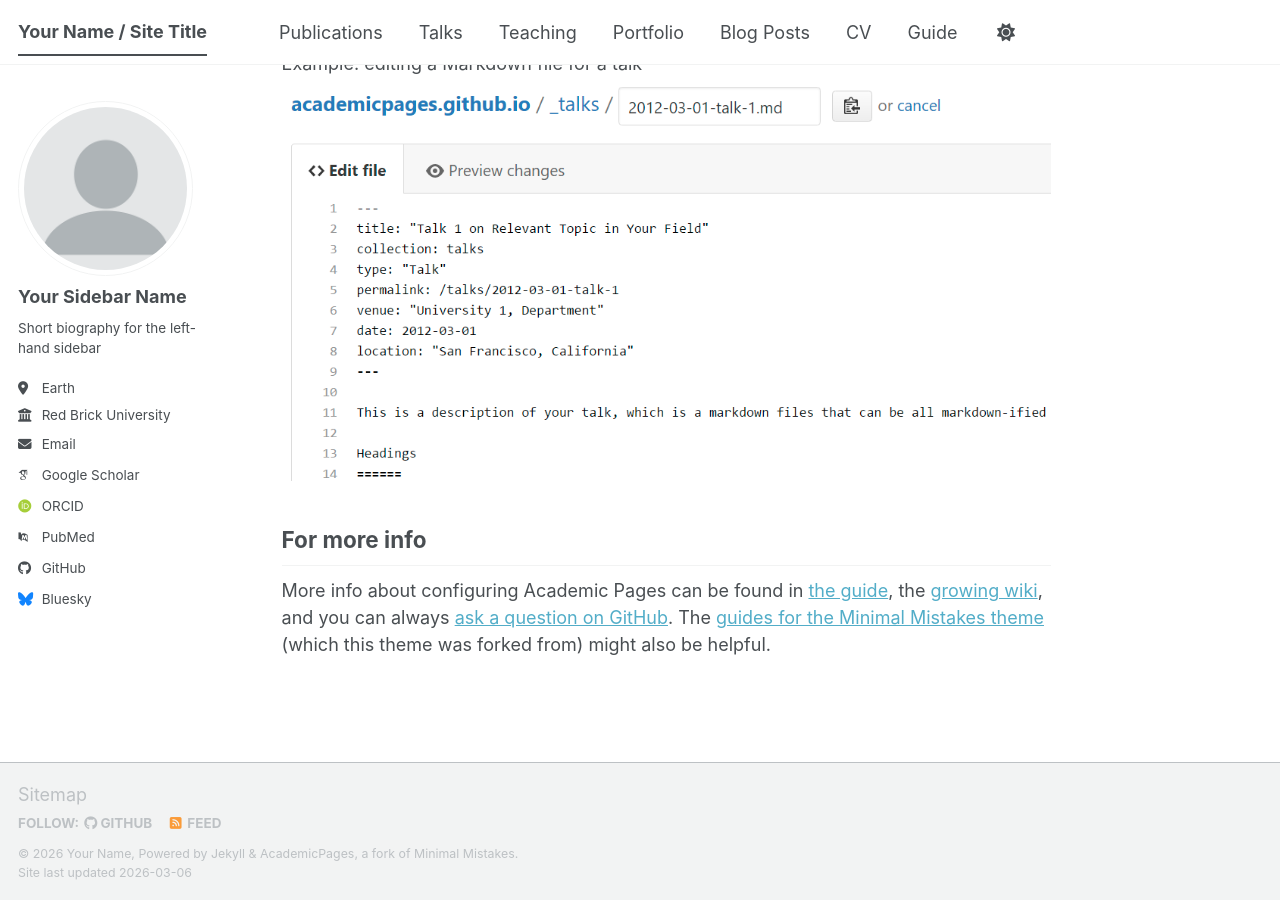
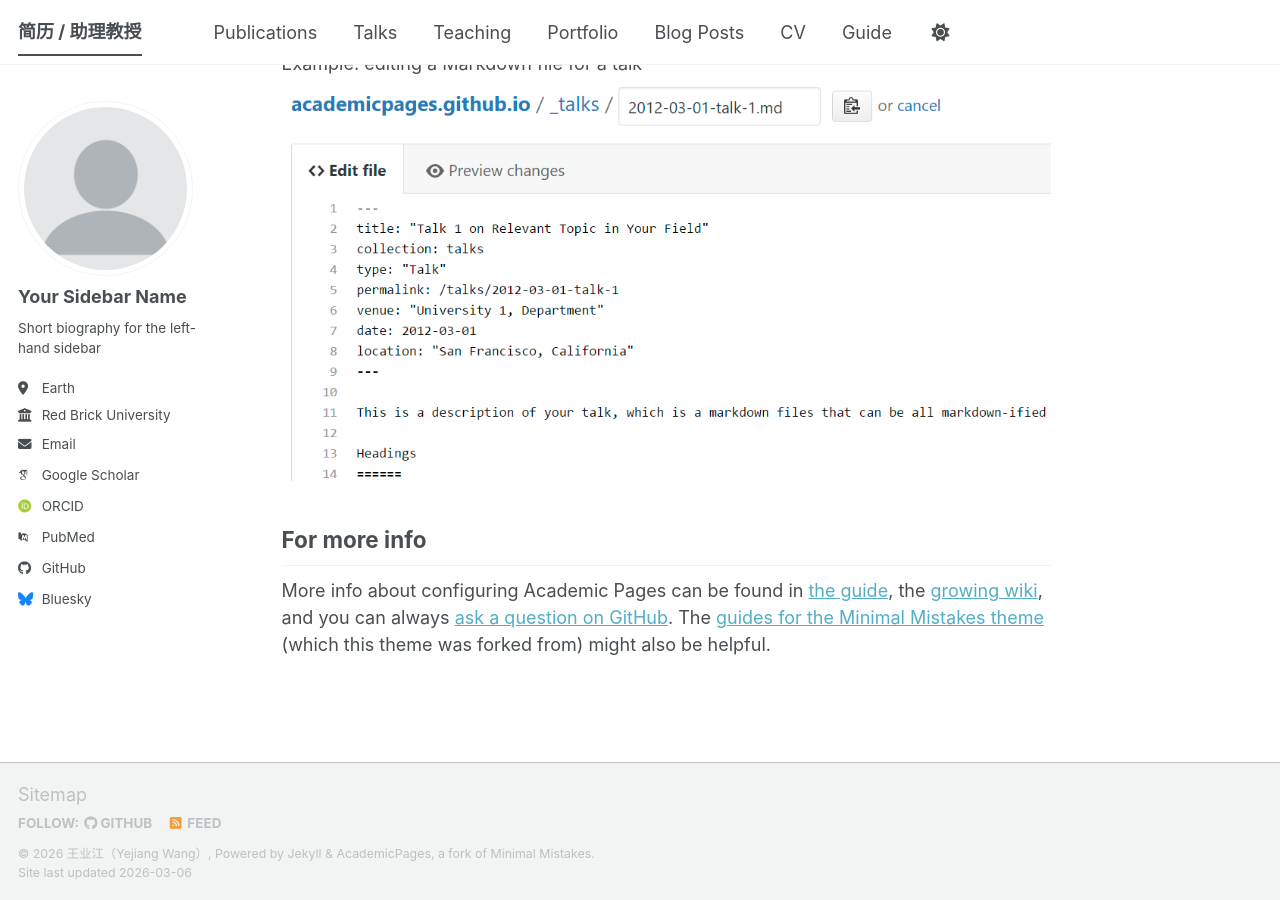
Before and after one commit to wyejiang/wyejiang.github.io, a Jekyll site: the page built from _pages/about.md, in a window 1280 px wide and 900 px high, scrolled down 2720 px. Built offline with Jekyll 4.4.1, drawn with Linux system fonts in a browser that asks for light colours; some web fonts are replaced; a script bundle is joined from its source files by our own code; library files that are not in the unit come from our copies.

Commit message:
Update _config.yml

```diff
--- a/_config.yml
+++ b/_config.yml
@@ -9,9 +9,9 @@
 # Basic Site Settings
 locale                   : "en-US"
 site_theme               : "default" # The available themes options are "default", "air", "sunrise", "mint", "dirt" and "contrast"
-title                    : "Your Name / Site Title"
+title                    : "简历 / 助理教授"
 title_separator          : "-"
-name                     : &name "Your Name"
+name                     : &name "王业江（Yejiang Wang）"
 description              : &description "Your Name's academic portfolio"   # Update this with a general description of your site, this is the default if not overridden by a page
 url                      : https://academicpages.github.io # The base hostname & protocol for your site e.g. "https://[your GitHub username].github.io",
                                                            # or if you already have some other page hosted on Github then use "https://[your GitHub username].github.io/[Your Repo Name]"
```
